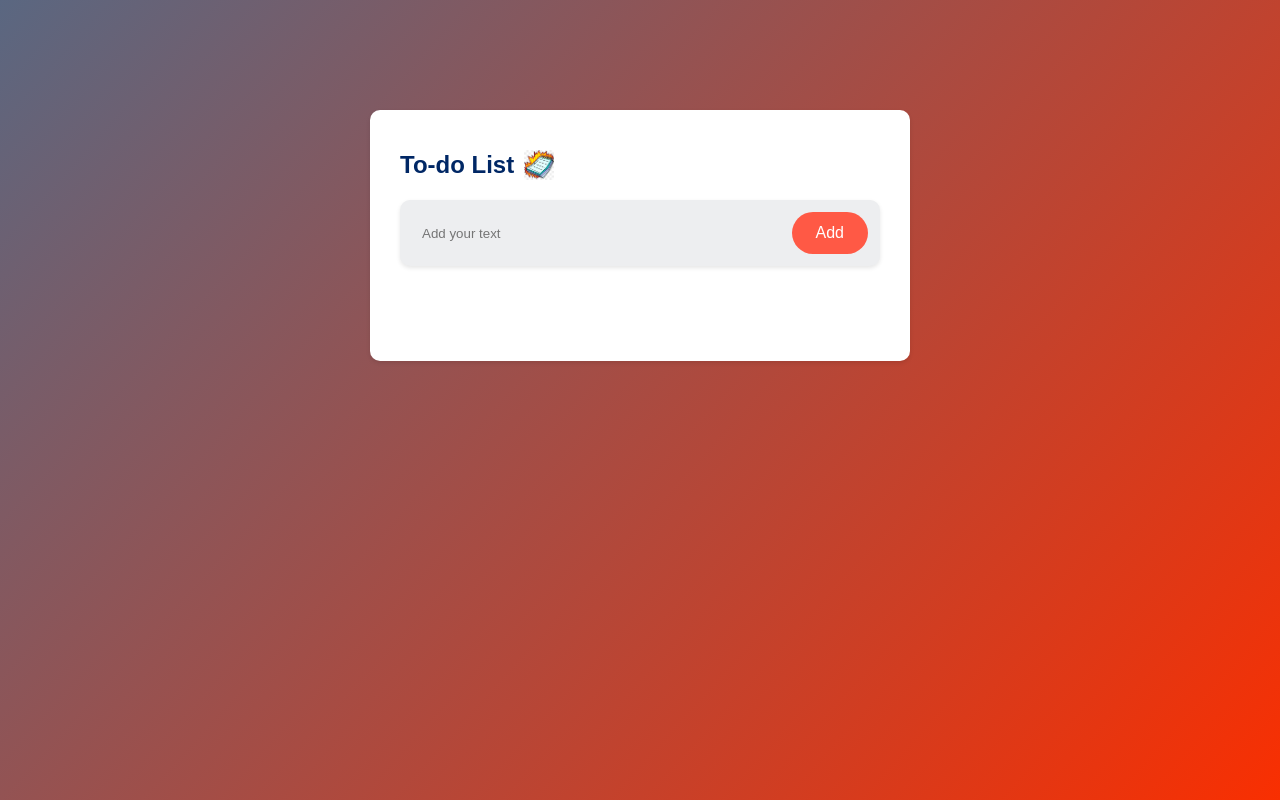
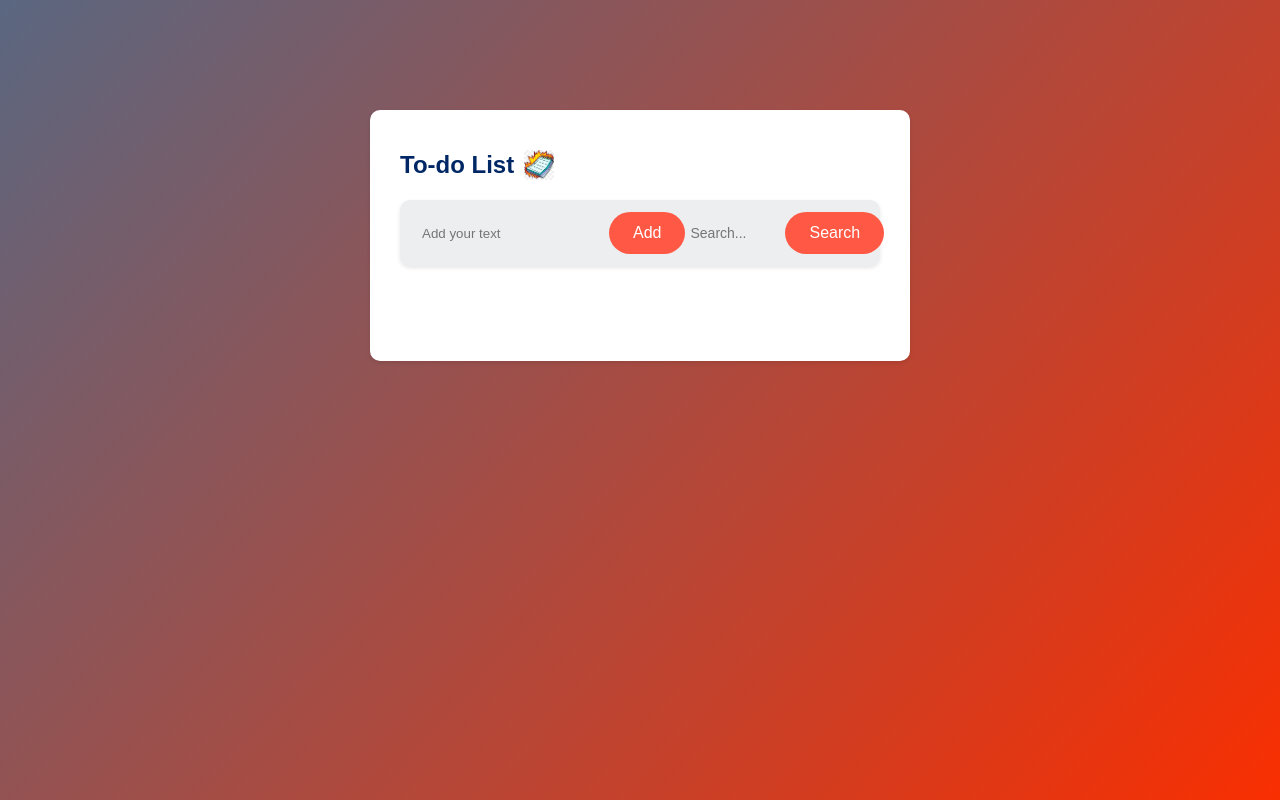
Before and after one commit to DZXX21/yavuzlar_projeler, a PHP site: page /to_do_list.html in a window 1280 px wide. Run offline with PHP 8.4, Linux system fonts and the light colour scheme.

Commit message:
bitti sadec bagalar fix olucak

```diff
--- a/main/script.js
+++ b/main/script.js
@@ -82,8 +82,6 @@ function editTask(button) {
     editInput.value = "";
 }
 
-
-
 // Görevi silme işlevi
 listContainer.addEventListener("click", function (e) {
     if (e.target.classList.contains("delete")) {
@@ -96,3 +94,24 @@ function deleteTask(button) {
     listItem.remove();
     saveData();
 }
+
+// Arama işlevi
+function searchTask() {
+    const searchText = document.getElementById("search-box").value.trim().toLowerCase();
+    const tasks = listContainer.getElementsByTagName("li");
+
+    for (let i = 0; i < tasks.length; i++) {
+        const label = tasks[i].getElementsByTagName("label")[0];
+        const taskText = label.textContent.toLowerCase();
+
+        if (taskText.includes(searchText)) {
+            tasks[i].style.display = "flex"; // Eşleşenleri göster
+        } else {
+            tasks[i].style.display = "none"; // Eşleşmeyenleri gizle
+        }
+    }
+}
+
+// Arama butonuna tıklamada arama işlevini çağır
+const searchButton = document.getElementById("search-button");
+searchButton.addEventListener("click", searchTask);
--- a/main/to_do_list.html
+++ b/main/to_do_list.html
@@ -14,6 +14,18 @@
         span {
             margin-right: 10px;
         }
+
+        /* Arama kutusu ve butonun boyutlarını ayarlayın */
+        #search-box {
+            width: 100px;
+            padding: 5px;
+            font-size: 14px;
+        }
+
+        #search-button {
+            padding: 5px 10px;
+            font-size: 14px;
+        }
     </style>
 </head>
 
@@ -24,14 +36,12 @@
             <div class="row">
                 <input type="text" id="input-box" placeholder="Add your text">
                 <button onclick="addTask()">Add</button>
-
-
+                <input type="text" id="search-box" placeholder="Search...">
+                <button onclick="searchTask()">Search</button>
             </div>
 
             <ul id="list-container">
                 <!-- To-do list items will be added here -->
-                     <ul id="list-container">
-
             </ul>
         </div>
     </div>
```
Also changed, not shown: main/style.css (line endings or trailing spaces), 4 other files.
